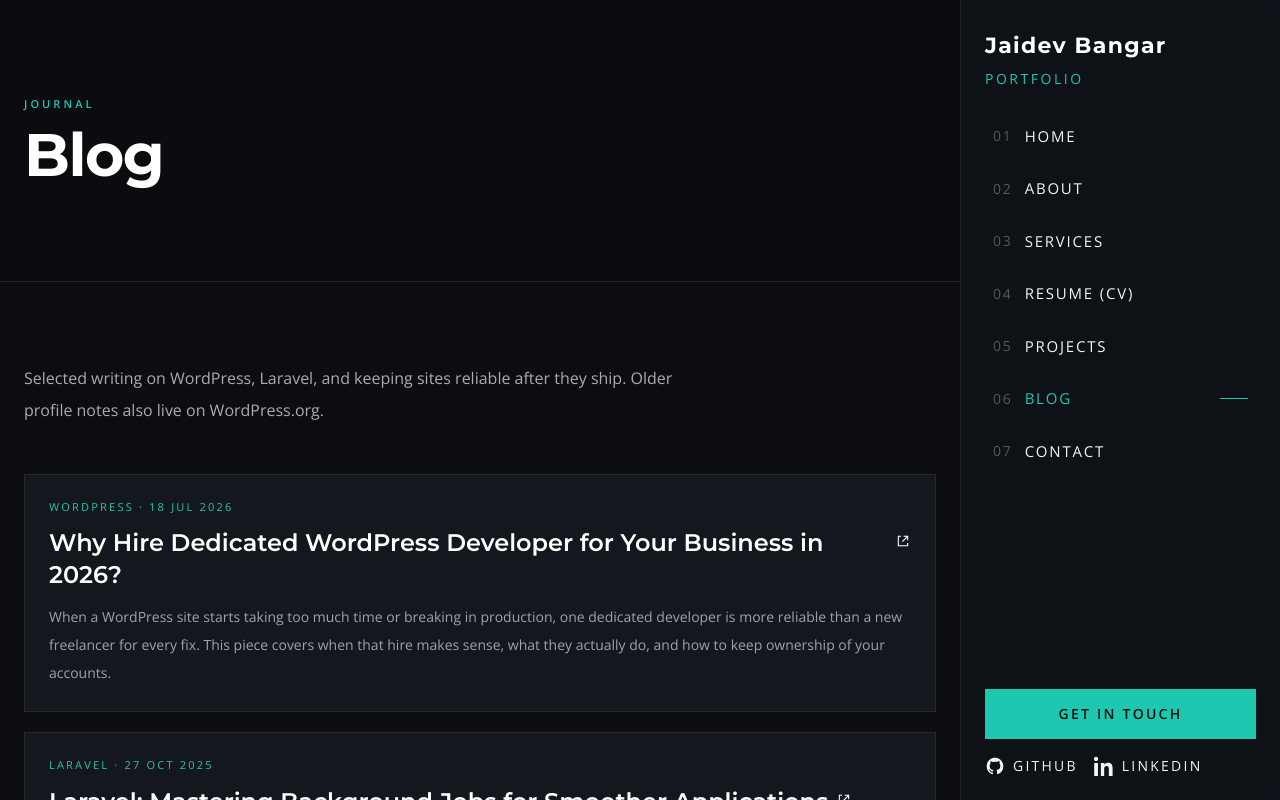
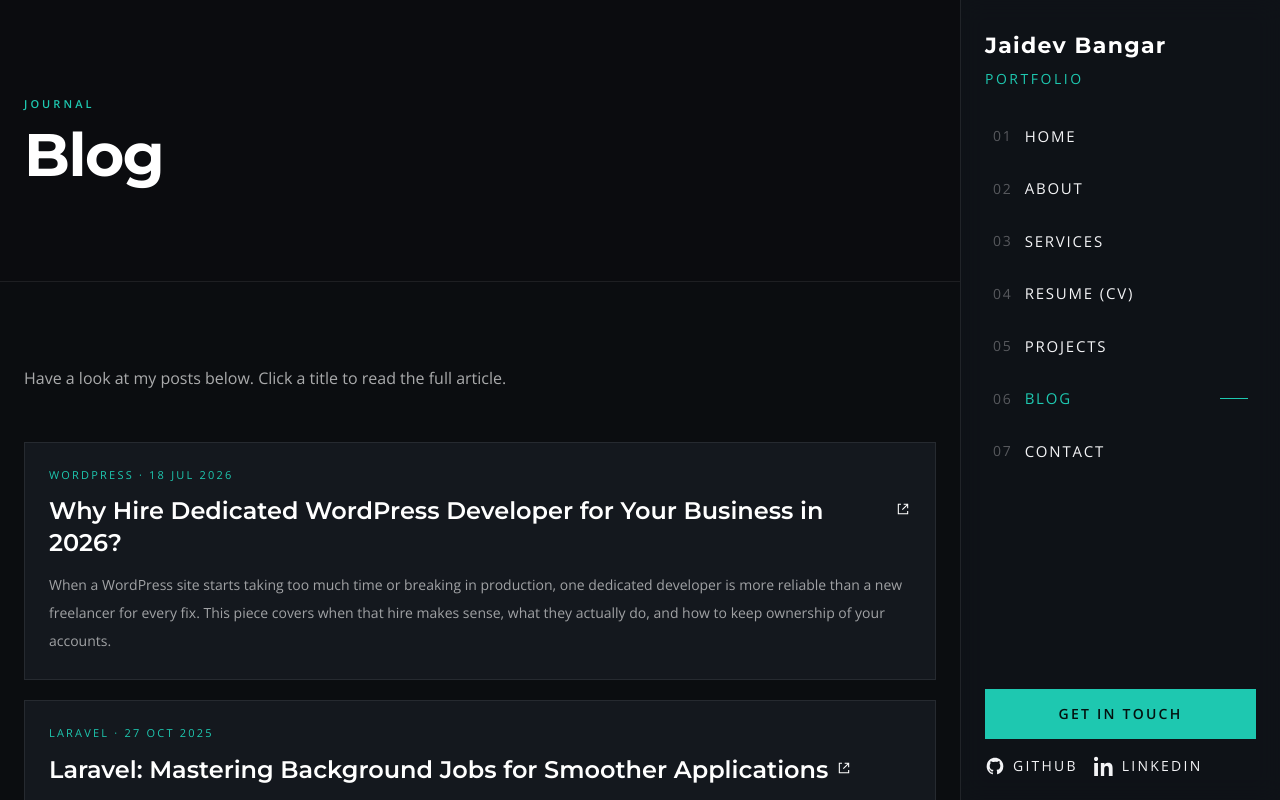
Before and after one commit to jbangar-solaxes/jaidevbangar, a Next.js app: page /blog in a window 1280 px wide. Shown: the top 800 px of the page. Built offline with nearby package versions, Linux system fonts and the light colour scheme.

Commit message:
Improved blog page

```diff
--- a/app/blog/page.tsx
+++ b/app/blog/page.tsx
@@ -28,12 +28,7 @@ export default function BlogPage() {
       <div className="mx-auto max-w-5xl px-6 py-16 sm:py-20">
         <Reveal>
           <p className="max-w-2xl leading-8 text-white/65">
-            Selected writing on WordPress, Laravel, and keeping sites reliable
-            after they ship. Older profile notes also live on{" "}
-            <a href={site.wordpress} target="_blank" rel="noreferrer" className="text-accent">
-              WordPress.org
-            </a>
-            .
+            Have a look at my posts below. Click a title to read the full article.
           </p>
         </Reveal>
         <div className="mt-12 grid gap-5">
```
